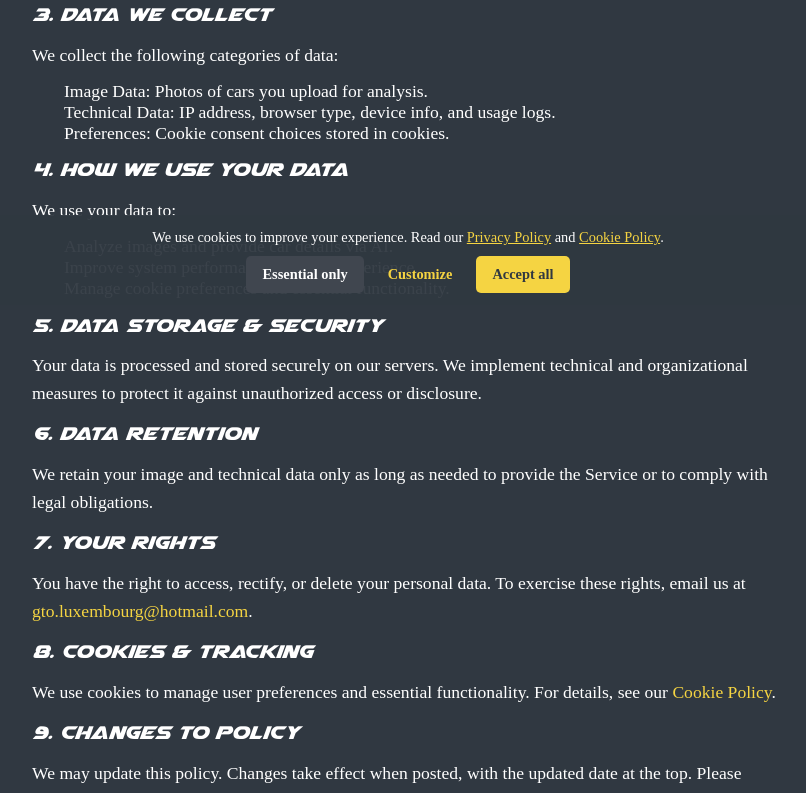
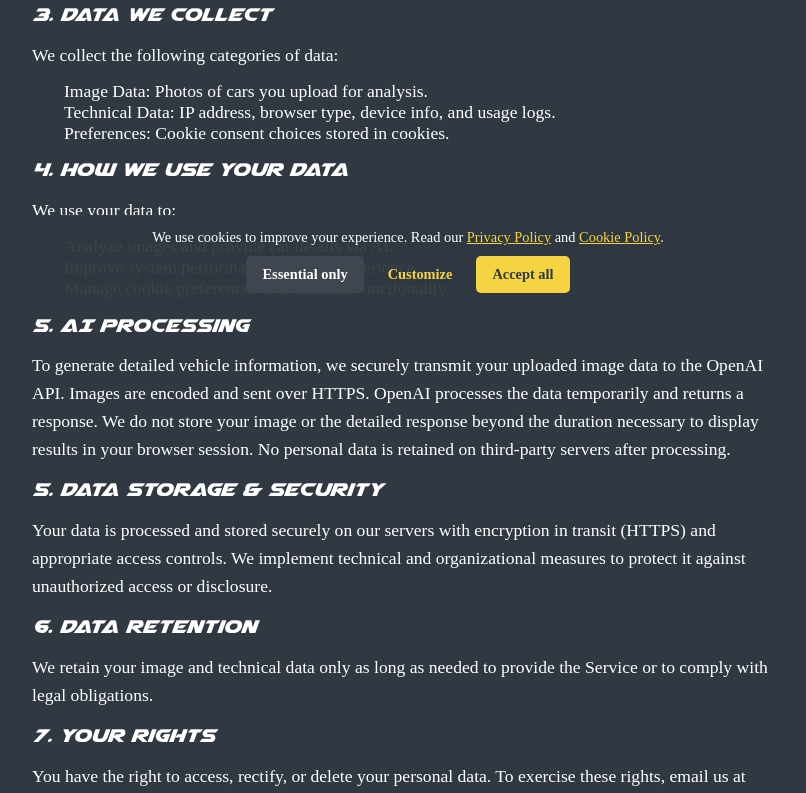
Before and after one commit to kinglouie-fm/gto_website, a Vue app: page /privacy in a window 1280 px wide. Shown: the part 495-1288 px from the top of the page, without its empty margins (232-1038 px from the left). Built offline with nearby package versions, Linux system fonts and the light colour scheme; a web font is replaced by a local one.

Commit message:
added ai processing in privacy

```diff
--- a/src/views/PrivacyView.vue
+++ b/src/views/PrivacyView.vue
@@ -40,9 +40,19 @@
                 Manage cookie preferences and essential functionality.
             </ul>
 
+            <h4 class="h-white-small">5. AI Processing</h4>
+            <p class="content-text">
+                To generate detailed vehicle information, we securely transmit your uploaded image data to the OpenAI
+                API.
+                Images are encoded and sent over HTTPS. OpenAI processes the data temporarily and returns a response.
+                We do not store your image or the detailed response beyond the duration necessary to display results in
+                your browser session. No personal data is retained on third-party servers after processing.
+            </p>
+
             <h4 class="h-white-small">5. Data Storage & Security</h4>
             <p class="content-text">
-                Your data is processed and stored securely on our servers.
+                Your data is processed and stored securely on our servers with encryption in transit (HTTPS) and
+                appropriate access controls.
                 We implement technical and organizational measures to protect it against unauthorized access or
                 disclosure.
             </p>
```
